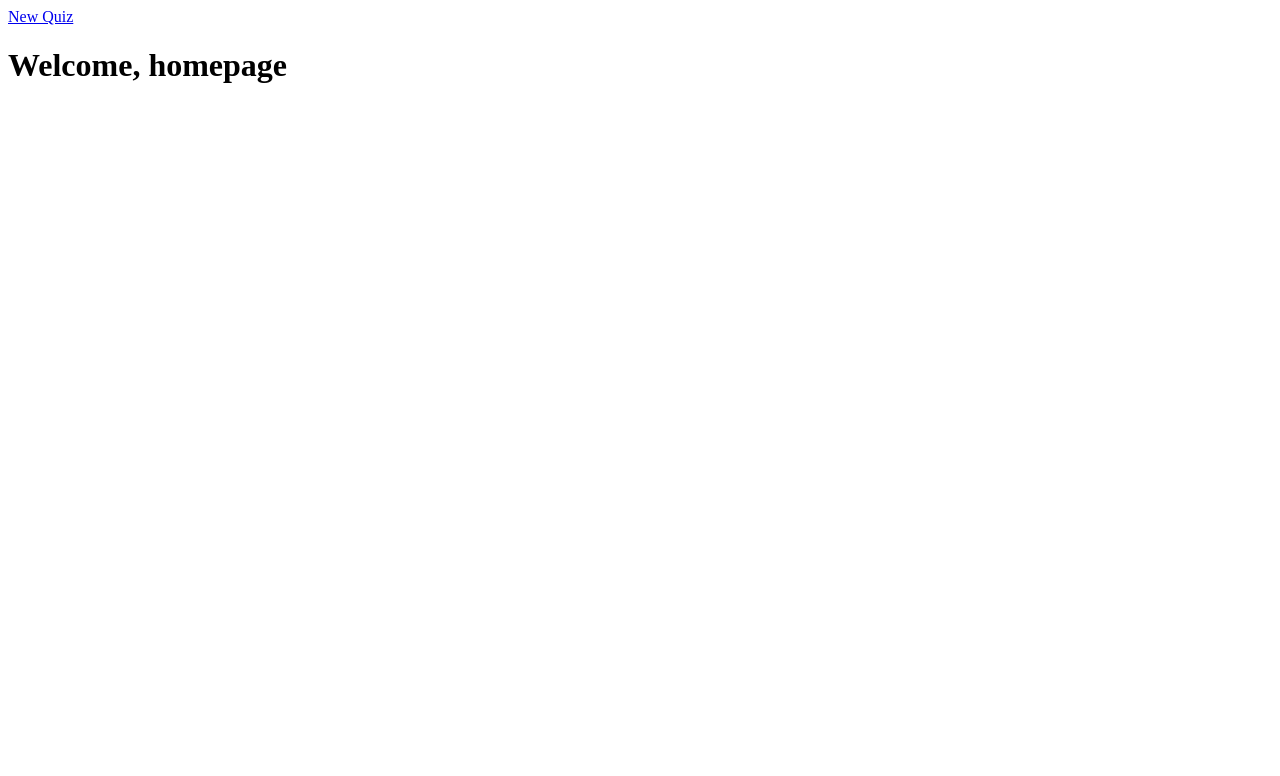
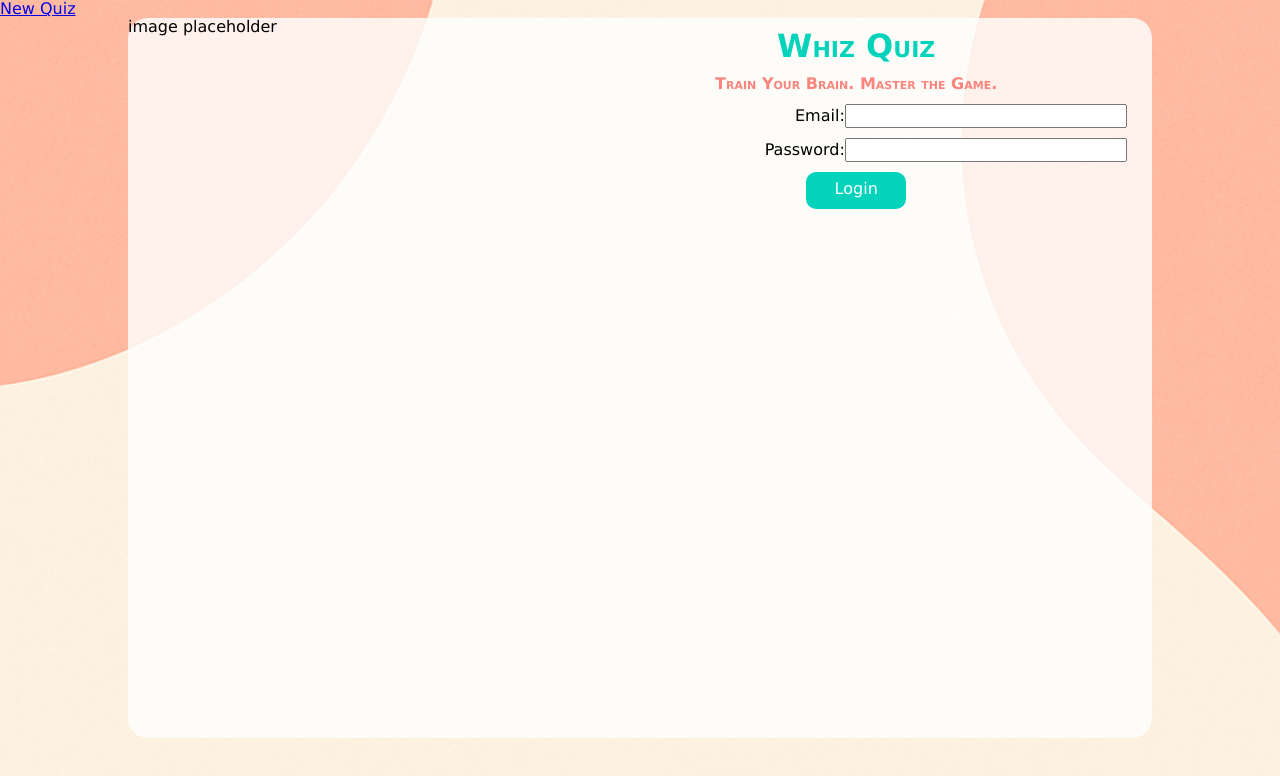
Before and after one commit to JSeaton-SKPolyTech/WhizQuiz, a React (Vite) app: page / in a window 1280 px wide. Shown: the top 776 px of the page. Built offline with nearby package versions, Linux system fonts and the light colour scheme; no server answers; the database is empty.

Commit message:
started styling

```diff
--- a/package.json
+++ b/package.json
@@ -16,7 +16,6 @@
     "react-router-dom": "^7.6.0"
   },
   "devDependencies": {
-    "@eslint/js": "^9.25.0",
     "@types/react": "^19.1.2",
     "@types/react-dom": "^19.1.2",
     "@vitejs/plugin-react": "^4.4.1",
--- a/src/API/apiCalls.js
+++ b/src/API/apiCalls.js
@@ -1,26 +1,26 @@
-import supabase from './init';
+// import supabase from './init';
 
-const getQuiz = async function(){
-	supabase.from('quiz').select(`
-		quiz_id,
-		teacher_id,
-		question ( question_id, question, answer ( answer, is_correct ) )
-	`).then(function(res){
-		return res.data;
-	}).catch(function(err){
-		return err;
-	});
-}
+// const getQuiz = async function(){
+// 	supabase.from('quiz').select(`
+// 		quiz_id,
+// 		teacher_id,
+// 		question ( question_id, question, answer ( answer, is_correct ) )
+// 	`).then(function(res){
+// 		return res.data;
+// 	}).catch(function(err){
+// 		return err;
+// 	});
+// }
 
-const getRoomData = async function(){
-	supabase.from('room')
-		.select(`*`)
-		.eq('room_id', 1)
-	.then(function(res){
-		return res.data;
-	}).catch(function(err){
-		return err;
-	});
-};
+// const getRoomData = async function(){
+// 	supabase.from('room')
+// 		.select(`*`)
+// 		.eq('room_id', 1)
+// 	.then(function(res){
+// 		return res.data;
+// 	}).catch(function(err){
+// 		return err;
+// 	});
+// };
 
-export { getQuiz, getRoomData };
+// export { getQuiz, getRoomData };
--- a/src/API/init.js
+++ b/src/API/init.js
@@ -1,6 +1,6 @@
-import { createClient } from '@supabase/supabase-js';
+// import { createClient } from '@supabase/supabase-js';
 
-// Create a single supabase client for interacting with your database
-const supabase = createClient(import.meta.env.VITE_SUPABASE_URL, import.meta.env.VITE_SUPABASE_KEY);
+// // Create a single supabase client for interacting with your database
+// const supabase = createClient(import.meta.env.VITE_SUPABASE_URL, import.meta.env.VITE_SUPABASE_KEY);
 
-export default supabase;
+// export default supabase;
--- a/src/App.jsx
+++ b/src/App.jsx
@@ -6,6 +6,7 @@
 function App() {
 
 	return (
+		<div className='background-graphic'>
 			<BrowserRouter>
 				<Nav />
 				<Routes>
@@ -15,6 +16,7 @@
 					<Route path="/createQuiz" element={<NewQuiz />} />
 				</Routes>
 			</BrowserRouter>
+		</div>
 	)
 }
 
--- a/src/components/LabelledInput.jsx
+++ b/src/components/LabelledInput.jsx
@@ -1,9 +1,9 @@
 const LabelledInput = function({label, id, type='text', setState, state}){
 	return(
-		<>
+		<div className="add-margin">
 			<label htmlFor={id}>{label}:</label>
-			<input id={id} name={id} onChange={(e)=>{setState(e.target.value)}} value={state} />
-		</>
+			<input className="field" id={id} name={id} onChange={(e)=>{setState(e.target.value)}} value={state} />
+		</div>
 	)
 };
 
--- /dev/null
+++ b/src/css/global-style.css
@@ -0,0 +1,2 @@
+@import './styles/normalization.css';
+@import './styles/base-style.css';
--- /dev/null
+++ b/src/css/styles/base-style.css
@@ -0,0 +1,76 @@
+* {
+	font-family: Verdana, Geneva, Tahoma, sans-serif;
+}
+
+h1, p {
+	margin: 10px 0;
+}
+
+h1{
+	color:#04D3BC;
+	text-align: center;
+	font-variant: small-caps;
+}
+
+img {
+	display: block;
+	border-radius: 20px;
+}
+
+label{
+	display: inline-block;
+	width: 48%;
+	text-align: right;
+}
+input.field{
+	width: 48%;
+}
+input[type='button'] {
+	display: block;
+	min-width: 100px;
+	background-color: #04D3BC;
+	padding: 8px 15px 10px 15px;
+	margin: 10px auto;
+	border-radius: 10px;
+	border: none;
+	color: white;
+}
+input[type='button']:hover{
+	color: #FEE900;
+}
+input[type='button']:active{
+	background-color: #008676;
+}
+
+.add-flex{
+	display: flex;
+}
+.flex-grow{
+	flex-grow: 1;
+}
+.add-margin{
+	margin: 10px;
+}
+
+.background-graphic {
+	width: 100%;
+	height: 100vh;
+	background-image: url('../../assets/background-image.png');
+	background-repeat: none;
+	background-size: cover;
+}
+
+.white-overlay {
+	width: 80vw;
+	height: 90vh;
+	margin: auto;
+	border-radius: 20px;
+	background-color: rgba(255, 255, 255, 0.8);
+}
+
+.subtitle {
+	color: #fb857d;
+	font-weight: 700;
+	text-align: center;
+	font-variant: small-caps;
+}
--- /dev/null
+++ b/src/css/styles/normalization.css
@@ -0,0 +1,379 @@
+/*! normalize.css v8.0.1 | MIT License | github.com/necolas/normalize.css */
+
+/* Document
+   ========================================================================== */
+
+/**
+ * 1. Correct the line height in all browsers.
+ * 2. Prevent adjustments of font size after orientation changes in iOS.
+ */
+
+html {
+	line-height: 1.15;
+	/* 1 */
+	-webkit-text-size-adjust: 100%;
+	/* 2 */
+}
+
+/* Sections
+   ========================================================================== */
+
+/**
+ * Remove the margin in all browsers.
+ */
+
+body {
+	margin: 0;
+}
+
+/**
+ * Render the `main` element consistently in IE.
+ */
+
+main {
+	display: block;
+}
+
+/**
+ * Correct the font size and margin on `h1` elements within `section` and
+ * `article` contexts in Chrome, Firefox, and Safari.
+ */
+
+h1 {
+	font-size: 2em;
+	margin: 0.67em 0;
+}
+
+/* Grouping content
+   ========================================================================== */
+
+/**
+ * 1. Add the correct box sizing in Firefox.
+ * 2. Show the overflow in Edge and IE.
+ */
+
+hr {
+	box-sizing: content-box;
+	/* 1 */
+	height: 0;
+	/* 1 */
+	overflow: visible;
+	/* 2 */
+}
+
+/**
+ * 1. Correct the inheritance and scaling of font size in all browsers.
+ * 2. Correct the odd `em` font sizing in all browsers.
+ */
+
+pre {
+	font-family: monospace, monospace;
+	/* 1 */
+	font-size: 1em;
+	/* 2 */
+}
+
+/* Text-level semantics
+   ========================================================================== */
+
+/**
+ * Remove the gray background on active links in IE 10.
+ */
+
+a {
+	background-color: transparent;
+}
+
+/**
+ * 1. Remove the bottom border in Chrome 57-
+ * 2. Add the correct text decoration in Chrome, Edge, IE, Opera, and Safari.
+ */
+
+abbr[title] {
+	border-bottom: none;
+	/* 1 */
+	text-decoration: underline;
+	/* 2 */
+	text-decoration: underline dotted;
+	/* 2 */
+}
+
+/**
+ * Add the correct font weight in Chrome, Edge, and Safari.
+ */
+
+b,
+strong {
+	font-weight: bolder;
+}
+
+/**
+ * 1. Correct the inheritance and scaling of font size in all browsers.
+ * 2. Correct the odd `em` font sizing in all browsers.
+ */
+
+code,
+kbd,
+samp {
+	font-family: monospace, monospace;
+	/* 1 */
+	font-size: 1em;
+	/* 2 */
+}
+
+/**
+ * Add the correct font size in all browsers.
+ */
+
+small {
+	font-size: 80%;
+}
+
+/**
+ * Prevent `sub` and `sup` elements from affecting the line height in
+ * all browsers.
+ */
+
+sub,
+sup {
+	font-size: 75%;
+	line-height: 0;
+	position: relative;
+	vertical-align: baseline;
+}
+
+sub {
+	bottom: -0.25em;
+}
+
+sup {
+	top: -0.5em;
+}
+
+/* Embedded content
+   ========================================================================== */
+
+/**
+ * Remove the border on images inside links in IE 10.
+ */
+
+img {
+	border-style: none;
+}
+
+/* Forms
+   ========================================================================== */
+
+/**
+ * 1. Change the font styles in all browsers.
+ * 2. Remove the margin in Firefox and Safari.
+ */
+
+button,
+input,
+optgroup,
+select,
+textarea {
+	font-family: inherit;
+	/* 1 */
+	font-size: 100%;
+	/* 1 */
+	line-height: 1.15;
+	/* 1 */
+	margin: 0;
+	/* 2 */
+}
+
+/**
+ * Show the overflow in IE.
+ * 1. Show the overflow in Edge.
+ */
+
+button,
+input {
+	/* 1 */
+	overflow: visible;
+}
+
+/**
+ * Remove the inheritance of text transform in Edge, Firefox, and IE.
+ * 1. Remove the inheritance of text transform in Firefox.
+ */
+
+button,
+select {
+	/* 1 */
+	text-transform: none;
+}
+
+/**
+ * Correct the inability to style clickable types in iOS and Safari.
+ */
+
+button,
+[type="button"],
+[type="reset"],
+[type="submit"] {
+	-webkit-appearance: button;
+}
+
+/**
+ * Remove the inner border and padding in Firefox.
+ */
+
+button::-moz-focus-inner,
+[type="button"]::-moz-focus-inner,
+[type="reset"]::-moz-focus-inner,
+[type="submit"]::-moz-focus-inner {
+	border-style: none;
+	padding: 0;
+}
+
+/**
+ * Restore the focus styles unset by the previous rule.
+ */
+
+button:-moz-focusring,
+[type="button"]:-moz-focusring,
+[type="reset"]:-moz-focusring,
+[type="submit"]:-moz-focusring {
+	outline: 1px dotted ButtonText;
+}
+
+/**
+ * Correct the padding in Firefox.
+ */
+
+fieldset {
+	padding: 0.35em 0.75em 0.625em;
+}
+
+/**
+ * 1. Correct the text wrapping in Edge and IE.
+ * 2. Correct the color inheritance from `fieldset` elements in IE.
+ * 3. Remove the padding so developers are not caught out when they zero out
+ *    `fieldset` elements in all browsers.
+ */
+
+legend {
+	box-sizing: border-box;
+	/* 1 */
+	color: inherit;
+	/* 2 */
+	display: table;
+	/* 1 */
+	max-width: 100%;
+	/* 1 */
+	padding: 0;
+	/* 3 */
+	white-space: normal;
+	/* 1 */
+}
+
+/**
+ * Add the correct vertical alignment in Chrome, Firefox, and Opera.
+ */
+
+progress {
+	vertical-align: baseline;
+}
+
+/**
+ * Remove the default vertical scrollbar in IE 10+.
+ */
+
+textarea {
+	overflow: auto;
+}
+
+/**
+ * 1. Add the correct box sizing in IE 10.
+ * 2. Remove the padding in IE 10.
+ */
+
+[type="checkbox"],
+[type="radio"] {
+	box-sizing: border-box;
+	/* 1 */
+	padding: 0;
+	/* 2 */
+}
+
+/**
+ * Correct the cursor style of increment and decrement buttons in Chrome.
+ */
+
+[type="number"]::-webkit-inner-spin-button,
+[type="number"]::-webkit-outer-spin-button {
+	height: auto;
+}
+
+/**
+ * 1. Correct the odd appearance in Chrome and Safari.
+ * 2. Correct the outline style in Safari.
+ */
+
+[type="search"] {
+	-webkit-appearance: textfield;
+	/* 1 */
+	outline-offset: -2px;
+	/* 2 */
+}
+
+/**
+ * Remove the inner padding in Chrome and Safari on macOS.
+ */
+
+[type="search"]::-webkit-search-decoration {
+	-webkit-appearance: none;
+}
+
+/**
+ * 1. Correct the inability to style clickable types in iOS and Safari.
+ * 2. Change font properties to `inherit` in Safari.
+ */
+
+::-webkit-file-upload-button {
+	-webkit-appearance: button;
+	/* 1 */
+	font: inherit;
+	/* 2 */
+}
+
+/* Interactive
+   ========================================================================== */
+
+/*
+ * Add the correct display in Edge, IE 10+, and Firefox.
+ */
+
+details {
+	display: block;
+}
+
+/*
+ * Add the correct display in all browsers.
+ */
+
+summary {
+	display: list-item;
+}
+
+/* Misc
+   ========================================================================== */
+
+/**
+ * Add the correct display in IE 10+.
+ */
+
+template {
+	display: none;
+}
+
+/**
+ * Add the correct display in IE 10.
+ */
+
+[hidden] {
+	display: none;
+}
--- a/src/main.jsx
+++ b/src/main.jsx
@@ -1,5 +1,8 @@
 import { StrictMode } from 'react';
 import { createRoot } from 'react-dom/client';
+
+import './css/global-style.css';
+
 import App from './App.jsx';
 
 createRoot(document.getElementById('root')).render(
--- a/src/views/HomePage.jsx
+++ b/src/views/HomePage.jsx
@@ -1,11 +1,31 @@
-import { getQuiz } from '../API/apiCalls';
-
-getQuiz();
+import { useState } from "react";
+import { LabelledInput, Button } from "../components";
 
 function HomePage() {
+	const [userEmail, setUserEmail] = useState("");
+	const [userPassword, setUserPassword] = useState("");
+
     return (
-        <div>
-            <h1>Welcome, homepage</h1>
+		<div className="white-overlay add-flex">
+			<div className="flex-grow">image placeholder</div>
+			<div className="flex-grow">
+				<h1>Whiz Quiz</h1>
+				<p className="subtitle">Train Your Brain. Master the Game.</p>
+				<LabelledInput
+					label="Email"
+					id="email"
+					setState={setUserEmail}
+					state={userEmail}
+				/>
+				<LabelledInput
+					label="Password"
+					id="password"
+					type="password"
+					setState={setUserPassword}
+					state={userPassword}
+				/>
+				<Button buttonText="Login" />
+			</div>
         </div>
     );
 }
```
Also changed, not shown: src/views/RoomPage.jsx (+47 -47 lines), src/assets/background-image.png (added), 1 other file (tests, documents, lock files or other folders). Lines whose indentation alone changed are shown as unchanged.
